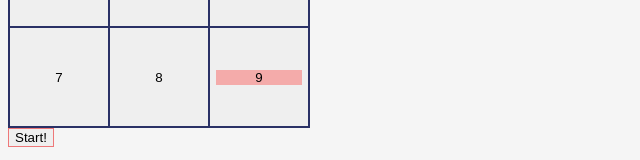
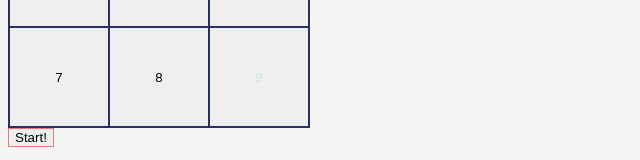
Before and after one commit to yuki16bit/sliding-puzzle-2019, a React app: page / in a window 1280 px wide. Shown: the part 359-519 px from the top of the page, without its empty margins (0-640 px from the left). Built offline with nearby package versions, Linux system fonts and the light colour scheme.

Commit message:
game logic done

```diff
--- a/src/App.scss
+++ b/src/App.scss
@@ -22,7 +22,7 @@ html {
 }
 
 .hole {
-  background-color: $retroBlush;
+  color: $retroMint;
 }
 
 .info {
--- a/src/components/Game.jsx
+++ b/src/components/Game.jsx
@@ -40,11 +40,11 @@ class Game extends Component {
     const { boxesCol, boxesRow, boxesSize, boxesList } = this.state;
     if (prevState.boxesSize !== boxesSize) {
       this.initList(boxesSize);
-      console.log('initList');
     }
     if (prevState.boxesList !== boxesList) {
+      // 檢查是否破關
+      this.checkSolved();
       this.initMatrix(boxesRow, boxesCol, boxesList);
-      console.log('initMatrix!');
     }
   }
 
@@ -68,37 +68,39 @@ class Game extends Component {
     return Math.abs(tileX - holeX) + Math.abs(tileY - holeY) === 1;
   };
 
-  calcDistance = ({ x, y }) => {
-    return {
-      xMove: x * 100,
-      yMove: y * 100,
-    };
+  swap = val => {
+    const { boxesList } = this.state;
+    const swapList = [...boxesList];
+    const a = swapList.indexOf(parseInt(val, 10));
+    const b = swapList.indexOf(9);
+    const tmp = swapList[a];
+    swapList[a] = swapList[b];
+    swapList[b] = tmp;
+    this.setState({ boxesList: swapList });
   };
 
+  // calcDistance = ({ x, y }) => {
+  //   return {
+  //     xMove: x * 100,
+  //     yMove: y * 100,
+  //   };
+  // };
+
   clickTile = e => {
-    const { isStart, boxesList } = this.state;
+    const { isStart } = this.state;
     if (isStart) {
       const val = e.currentTarget.value;
       // 檢查是否和挖空相鄰（用矩陣），相鄰代表可移動
       if (this.canSwap(val)) {
         // 如可移動，就 Target 跟 挖空 換位
         // cue 換位動畫（動畫時其他地方鎖起來以防 User 連續亂按）
-        console.log('Swap!!!');
-        // let swapedList = [...boxesList];
-        // swapedList[val]
-        // this.setState({
-        // boxesList: swapedList;
-        // })
+        this.swap(val);
         // step ++
         this.setState(prevState => {
           return { playerStep: `${parseInt(prevState.playerStep, 10) + 1}` };
         });
+        // 不可移動，就何も起こらない
       }
-      // 不可移動，就何も起こらない
-      console.log('Cannot swap!!!');
-      // 檢查是否破關
-      this.checkSolved();
-      console.log('Tile Clicked!');
     }
   };
 
@@ -112,7 +114,6 @@ class Game extends Component {
     // 如果破關，cue 破關動畫（動畫時其他地方鎖起來以防 User 連續亂按）
     // isStart 變回 false，ReStart 變回 Start
     // 沒破關，何も起こらない
-    console.log('Not solved!');
   };
 
   clickStart = () => {
@@ -131,7 +132,6 @@ class Game extends Component {
       // 出新題目 + shuffle 磁磚們
       this.shuffleTiles();
     }
-    console.log('Start Clicked!');
   };
 
   toggleIsPop = () => {
@@ -160,7 +160,6 @@ class Game extends Component {
         }
       }
     }
-    console.log('Inversions...', inversions);
     if (inversions % 2 === 0) {
       return true;
     }
@@ -174,16 +173,13 @@ class Game extends Component {
     // 檢查 inversion 是基數還偶數（基數會破不了關，偶數才能破關）
     if (!this.isSolvable(newBoxesList)) {
       // 如果基數，List 前兩個人再換位，讓 inversion 變偶數
-      console.log(newBoxesList, 'Cannot solvable, rearrange...');
       const tmp = newBoxesList[0];
       newBoxesList[0] = newBoxesList[1];
       newBoxesList[1] = tmp;
-      console.log('rearranged list...', newBoxesList);
       this.setState({ boxesList: newBoxesList });
     } else {
       this.setState({ boxesList: newBoxesList });
     }
-    console.log('Tiles Shuffle!');
   };
 
   blurInput = () => {
```
